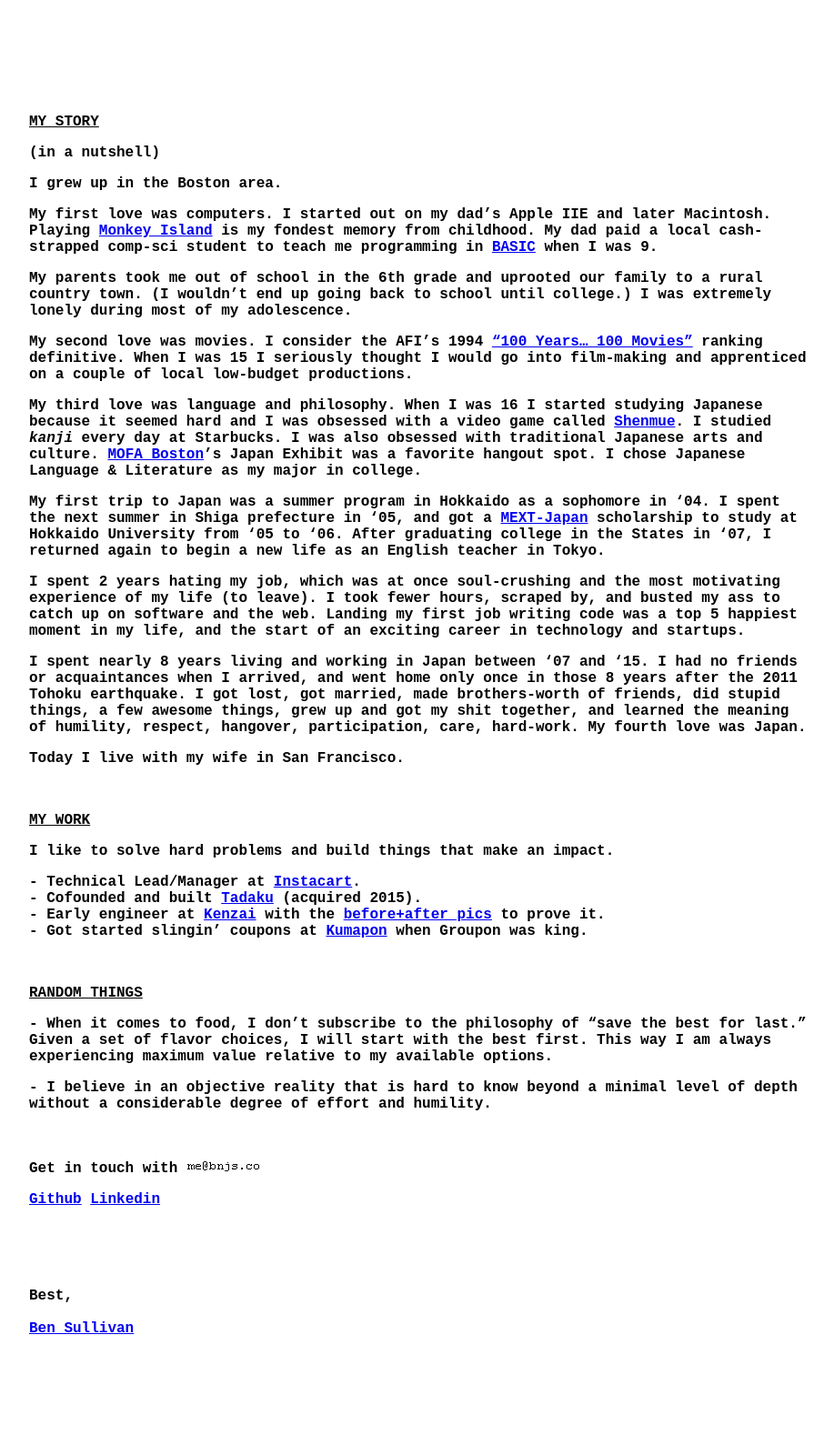
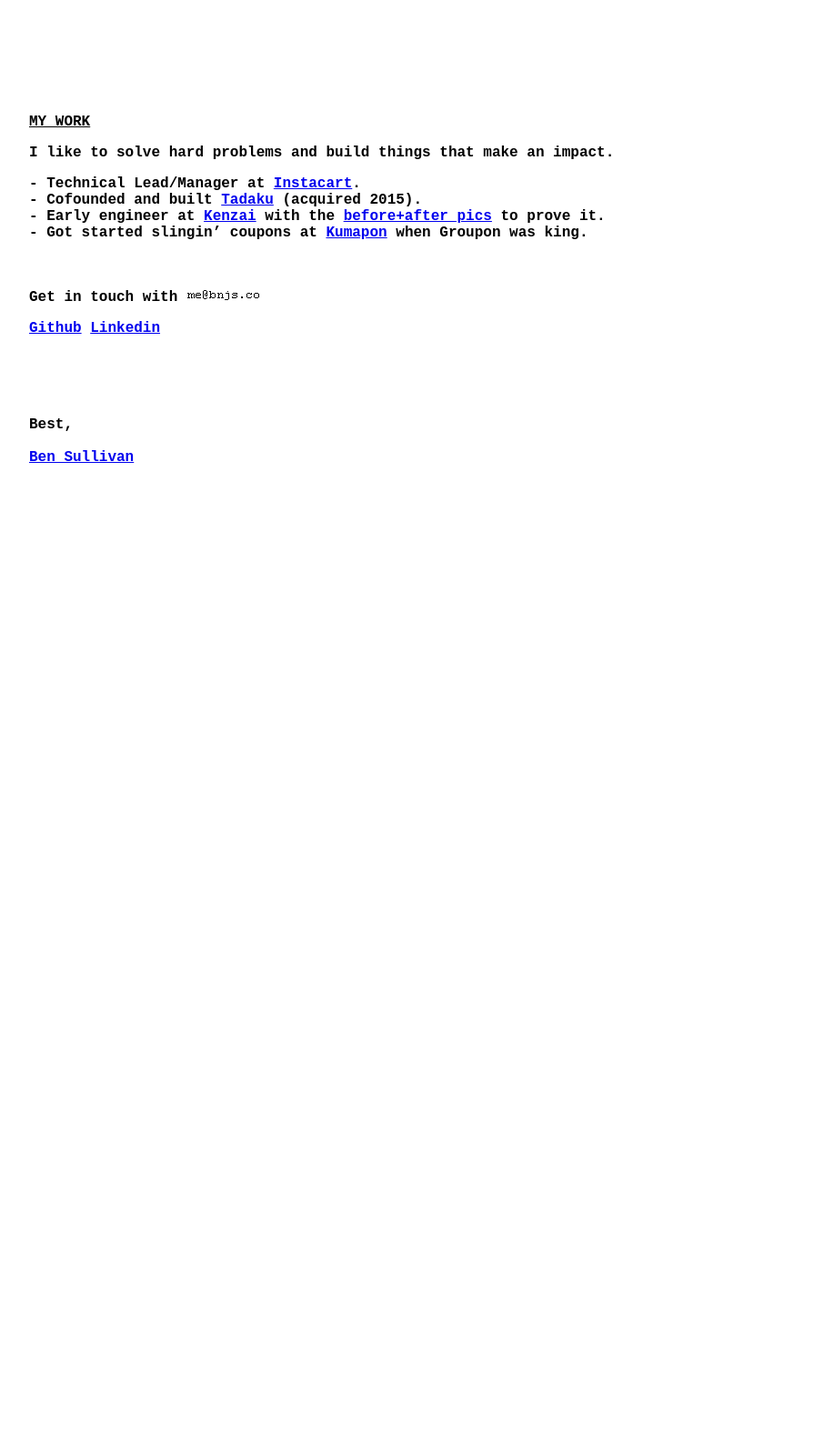
Before and after one commit to bnjs/bnjs.github.io, a Jekyll site: the page built from pages/about-me.md, in a window 1280 px wide. Shown: the whole page at 91% size, without its empty margins (178-1095 px from the left). Built offline with Jekyll 4.4.1, drawn with Linux system fonts in a browser that asks for light colours; nearby versions of some CDN libraries; after the commit the page ends 900 px from its top, so only the background shows below that.

Commit message:
Simplify

```diff
--- a/pages/about-me.md
+++ b/pages/about-me.md
@@ -2,31 +2,6 @@
 layout: post
 permalink: about-me/
 ---
-
-## My Story
-
-(in a nutshell)
-
-I grew up in the Boston area.
-
-My first love was computers. I started out on my dad's Apple IIE and later Macintosh. Playing [Monkey Island](https://en.wikipedia.org/wiki/The_Secret_of_Monkey_Island) is my fondest memory from childhood. My dad paid a local cash-strapped comp-sci student to teach me programming in [BASIC](https://en.wikipedia.org/wiki/BASIC) when I was 9.
-
-My parents took me out of school in the 6th grade and uprooted our family to a rural country town. (I wouldn't end up going back to school until college.) I was extremely lonely during most of my adolescence.
-
-My second love was movies. I consider the AFI's 1994 ["100 Years... 100 Movies"](https://en.wikipedia.org/wiki/AFI%27s_100_Years...100_Movies) ranking definitive. When I was 15 I seriously thought I would go into film-making and apprenticed on a couple of local low-budget productions.
-
-My third love was language and philosophy. When I was 16 I started studying Japanese because it seemed hard and I was obsessed with a video game called [Shenmue](https://en.wikipedia.org/wiki/Shenmue). I studied <em>kanji</em> every day at Starbucks. I was also obsessed with traditional Japanese arts and culture. [MOFA Boston](http://www.mfa.org/)'s Japan Exhibit was a favorite hangout spot. I chose Japanese Language & Literature as my major in college.
-
-My first trip to Japan was a summer program in Hokkaido as a sophomore in '04. I spent the next summer in Shiga prefecture in '05, and got a [MEXT-Japan](http://www.mext.go.jp/english/) scholarship to study at Hokkaido University from '05 to '06. After graduating college in the States in '07, I returned again to begin a new life as an English teacher in Tokyo.
-
-I spent 2 years hating my job, which was at once soul-crushing and the most motivating experience of my life (to leave). I took fewer hours, scraped by, and busted my ass to catch up on software and the web. Landing my first job writing code was a top 5 happiest moment in my life, and the start of an exciting career in technology and startups.
-
-I spent nearly 8 years living and working in Japan between '07 and '15. I had no friends or acquaintances when I arrived, and went home only once in those 8 years after the 2011 Tohoku earthquake. I got lost, got married, made brothers-worth of friends, did stupid things,  a few awesome things, grew up and got my shit together, and learned the meaning of humility, respect, hangover, participation, care, hard-work. My fourth love was Japan.
-
-Today I live with my wife in San Francisco.
-
-
-<br>
 
 ## My Work
 
@@ -37,14 +12,6 @@
 \- Early engineer at <a href="http://www.kenzai.me" target="_blank">Kenzai</a> with the <a href="https://www.dropbox.com/s/812sm7erppjmu5v/kenzai_comparison.png?dl=0">before+after pics</a> to prove it.<br>
 \- Got started slingin' coupons at <a href="http://kumapon.jp" target="_blank">Kumapon</a> when Groupon was king.
 
-<br>
-
-## Random Things
-
-\- When it comes to food, I don't subscribe to the philosophy of "save the best for last." Given a set of flavor choices, I will start with the best first. This way I am always experiencing maximum value relative to my available options.
-
-\- I believe in an objective reality that is hard to know beyond a minimal level of depth without a considerable degree of effort and humility.
-
 <!--\- <a href="http://contributors.rubyonrails.org/contributors/benjamin-sullivan/commits" target="_blank">Humble contributor</a> to Rails 4<br>-->
 <!--\- Started <a href="https://tokyo-startup-circle.doorkeeper.jp/" target="_blank">Tokyo Startup Circle</a>, a bi-weekly meetup for founders in Tokyo (60+ events, peak 700+ members)-->
 
```
